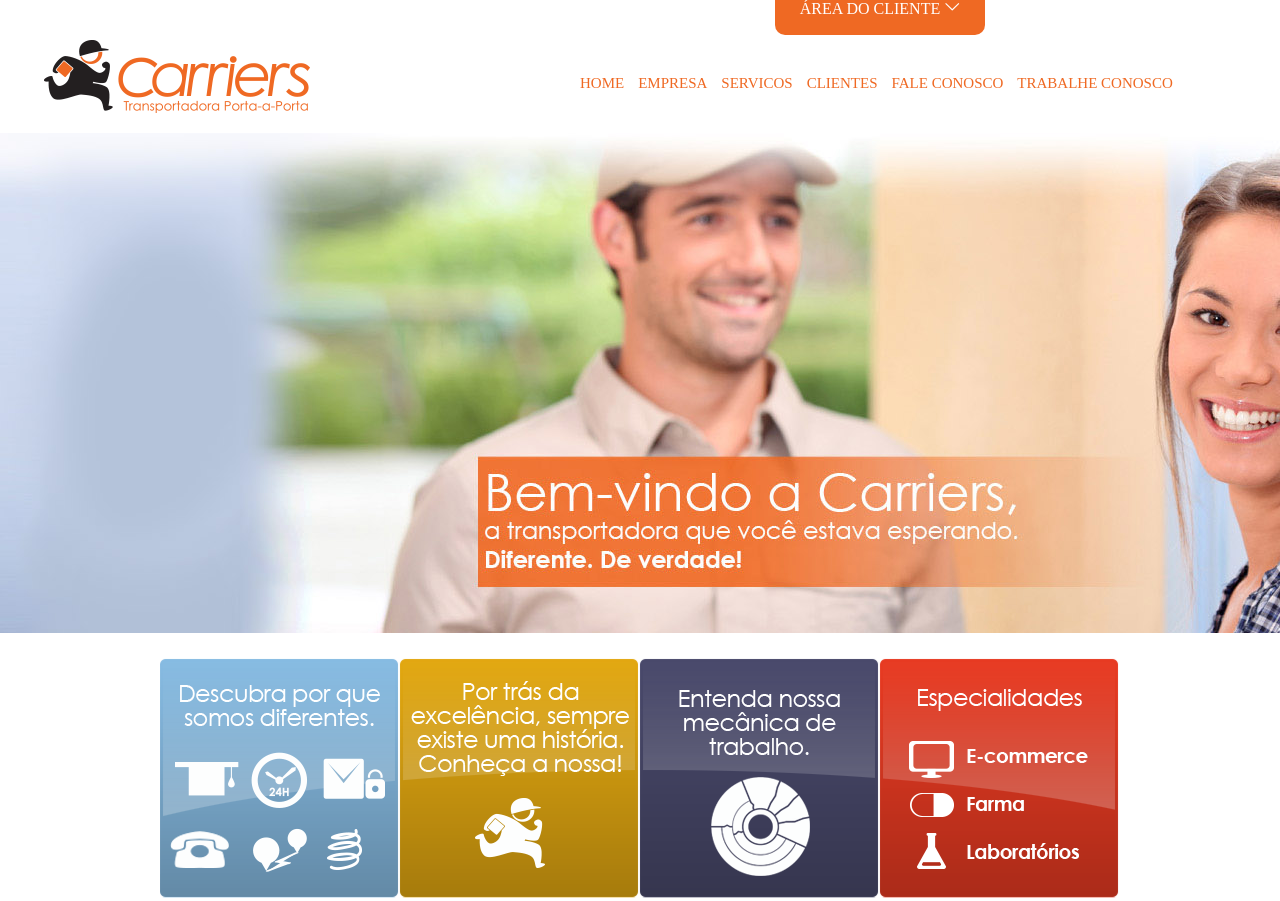
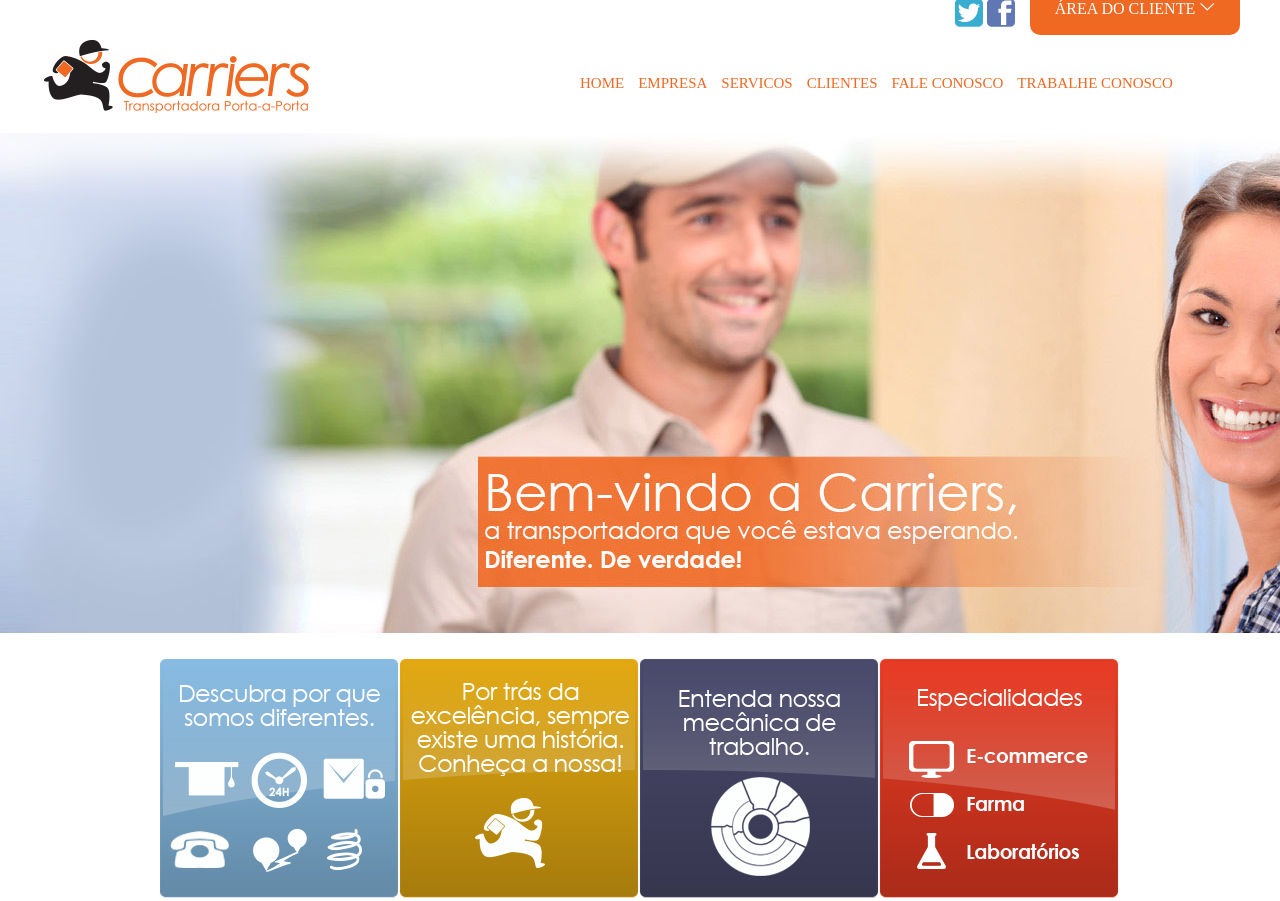
Before and after one commit to mattoliveirabsb/carries, a plain HTML site: page index.html in a window 1280 px wide. Shown: the top 901 px of the page. Drawn offline with nearby package versions, Linux system fonts and the light colour scheme; files whose address does not match are found by name.

Commit message:
correção dos bugs do top header

```diff
--- a/css/style.css
+++ b/css/style.css
@@ -26,7 +26,7 @@ ul li { list-style:none; }
     height:100%;
 
     margin-top:-17px;
-    margin-right:280px
+    margin-right:60px
 
 }
 
@@ -50,7 +50,6 @@ ul li { list-style:none; }
     float: right;
     margin-top:20px;
 
-    position:absolute;
     z-index:999;
     right:295px;
 
```
